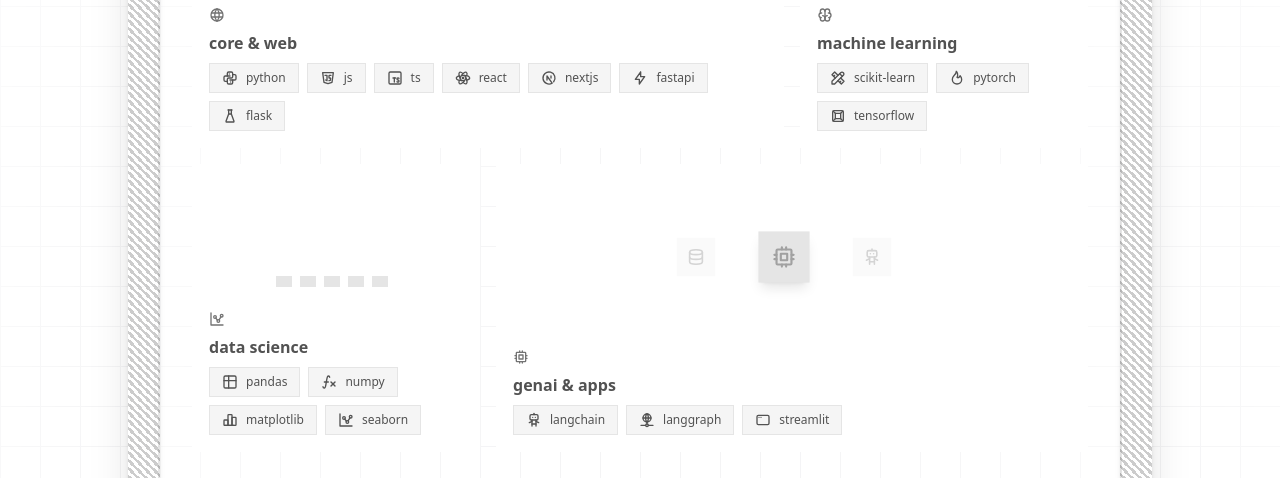
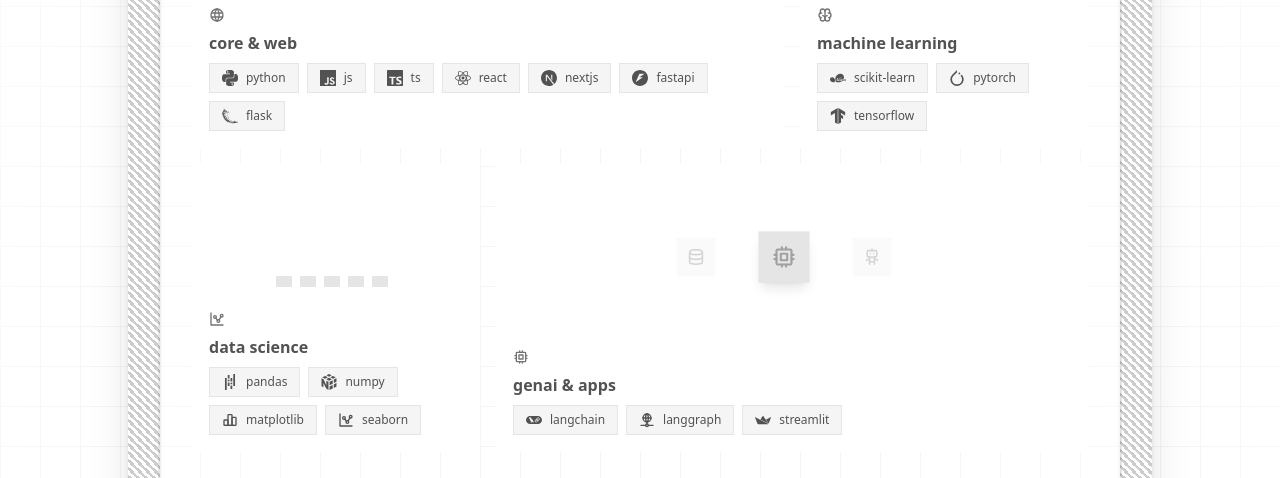
Before and after one commit to Aafimalek/portfolio, a Next.js app: page / in a window 1280 px wide. Shown: the part 794-1272 px from the top of the page. Built offline with nearby package versions, Linux system fonts and the light colour scheme.

Commit message:
minimal updates

```diff
--- a/package.json
+++ b/package.json
@@ -23,6 +23,7 @@
     "react": "19.2.0",
     "react-dom": "19.2.0",
     "react-github-calendar": "^5.0.0",
+    "react-icons": "^5.5.0",
     "tailwind-merge": "^3.4.0"
   },
   "devDependencies": {
--- a/src/components/sections/skills.tsx
+++ b/src/components/sections/skills.tsx
@@ -24,10 +24,25 @@
     IconBolt,
     IconCpu,
     IconWorld,
-    IconTools,
     IconFlame,
     IconBoxModel,
 } from "@tabler/icons-react";
+import {
+    SiPython,
+    SiJavascript,
+    SiTypescript,
+    SiReact,
+    SiNextdotjs,
+    SiFastapi,
+    SiFlask,
+    SiScikitlearn,
+    SiPytorch,
+    SiTensorflow,
+    SiPandas,
+    SiNumpy,
+    SiLangchain,
+    SiStreamlit,
+} from "react-icons/si";
 
 const SkeletonWeb = () => {
     const [isActive, setIsActive] = useState(false);
@@ -177,13 +192,13 @@
         title: "Core & Web",
         description: (
             <div className="flex flex-wrap gap-2 mt-2">
-                <SkillPill icon={<IconBrandPython className="h-4 w-4" />} name="python" />
-                <SkillPill icon={<IconBrandJavascript className="h-4 w-4" />} name="js" />
-                <SkillPill icon={<IconBrandTypescript className="h-4 w-4" />} name="ts" />
-                <SkillPill icon={<IconBrandReact className="h-4 w-4" />} name="react" />
-                <SkillPill icon={<IconBrandNextjs className="h-4 w-4" />} name="nextjs" />
-                <SkillPill icon={<IconBolt className="h-4 w-4" />} name="fastapi" />
-                <SkillPill icon={<IconFlask className="h-4 w-4" />} name="flask" />
+                <SkillPill icon={<SiPython className="h-4 w-4" />} name="python" />
+                <SkillPill icon={<SiJavascript className="h-4 w-4" />} name="js" />
+                <SkillPill icon={<SiTypescript className="h-4 w-4" />} name="ts" />
+                <SkillPill icon={<SiReact className="h-4 w-4" />} name="react" />
+                <SkillPill icon={<SiNextdotjs className="h-4 w-4" />} name="nextjs" />
+                <SkillPill icon={<SiFastapi className="h-4 w-4" />} name="fastapi" />
+                <SkillPill icon={<SiFlask className="h-4 w-4" />} name="flask" />
             </div>
         ),
         header: <SkeletonWeb />,
@@ -194,9 +209,9 @@
         title: "Machine Learning",
         description: (
             <div className="flex flex-wrap gap-2 mt-2">
-                <SkillPill icon={<IconTools className="h-4 w-4" />} name="scikit-learn" />
-                <SkillPill icon={<IconFlame className="h-4 w-4" />} name="pytorch" />
-                <SkillPill icon={<IconBoxModel className="h-4 w-4" />} name="tensorflow" />
+                <SkillPill icon={<SiScikitlearn className="h-4 w-4" />} name="scikit-learn" />
+                <SkillPill icon={<SiPytorch className="h-4 w-4" />} name="pytorch" />
+                <SkillPill icon={<SiTensorflow className="h-4 w-4" />} name="tensorflow" />
             </div>
         ),
         header: <SkeletonBrain />,
@@ -207,8 +222,8 @@
         title: "Data Science",
         description: (
             <div className="flex flex-wrap gap-2 mt-2">
-                <SkillPill icon={<IconTable className="h-4 w-4" />} name="pandas" />
-                <SkillPill icon={<IconMathFunction className="h-4 w-4" />} name="numpy" />
+                <SkillPill icon={<SiPandas className="h-4 w-4" />} name="pandas" />
+                <SkillPill icon={<SiNumpy className="h-4 w-4" />} name="numpy" />
                 <SkillPill icon={<IconChartBar className="h-4 w-4" />} name="matplotlib" />
                 <SkillPill icon={<IconChartDots className="h-4 w-4" />} name="seaborn" />
             </div>
@@ -221,9 +236,9 @@
         title: "GenAI & Apps",
         description: (
             <div className="flex flex-wrap gap-2 mt-2">
-                <SkillPill icon={<IconRobot className="h-4 w-4" />} name="langchain" />
+                <SkillPill icon={<SiLangchain className="h-4 w-4" />} name="langchain" />
                 <SkillPill icon={<IconNetwork className="h-4 w-4" />} name="langgraph" />
-                <SkillPill icon={<IconAppWindow className="h-4 w-4" />} name="streamlit" />
+                <SkillPill icon={<SiStreamlit className="h-4 w-4" />} name="streamlit" />
             </div>
         ),
         header: <SkeletonGenAI />,
```
Also changed, not shown: 1 other file (tests, documents, lock files or other folders).
